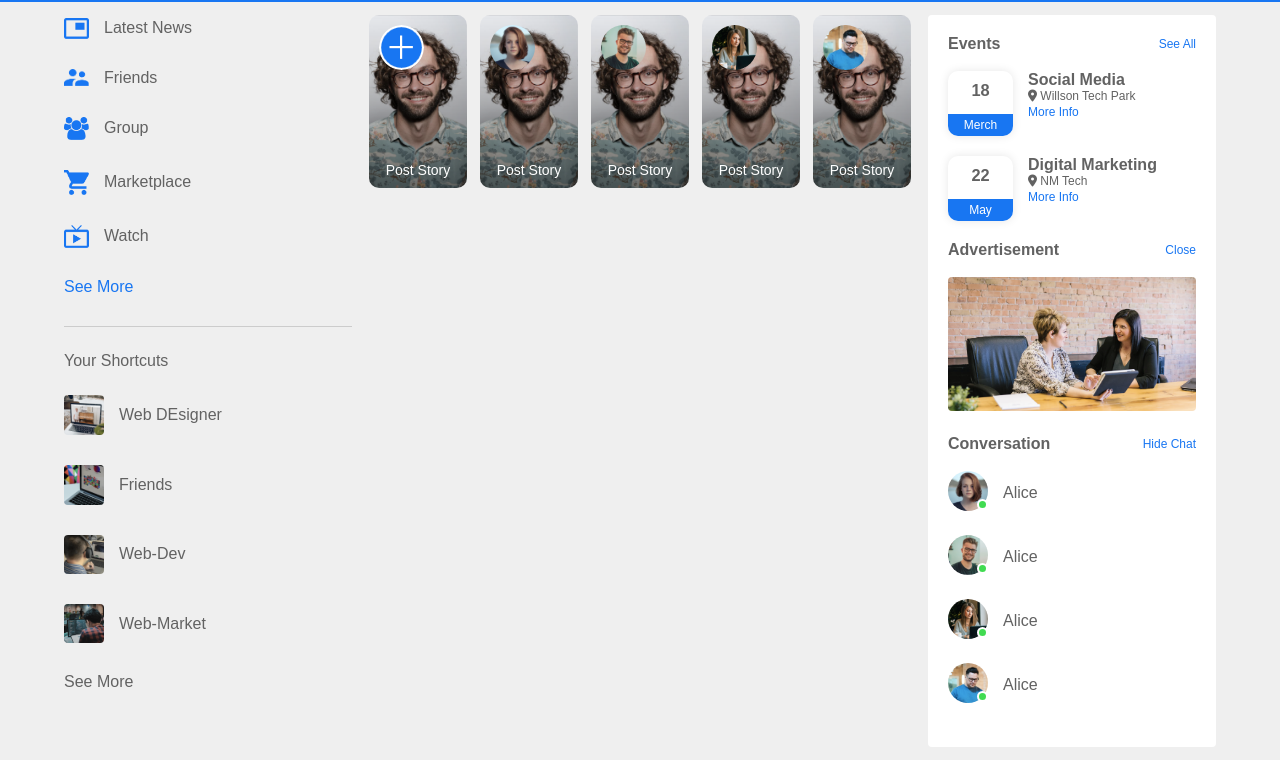
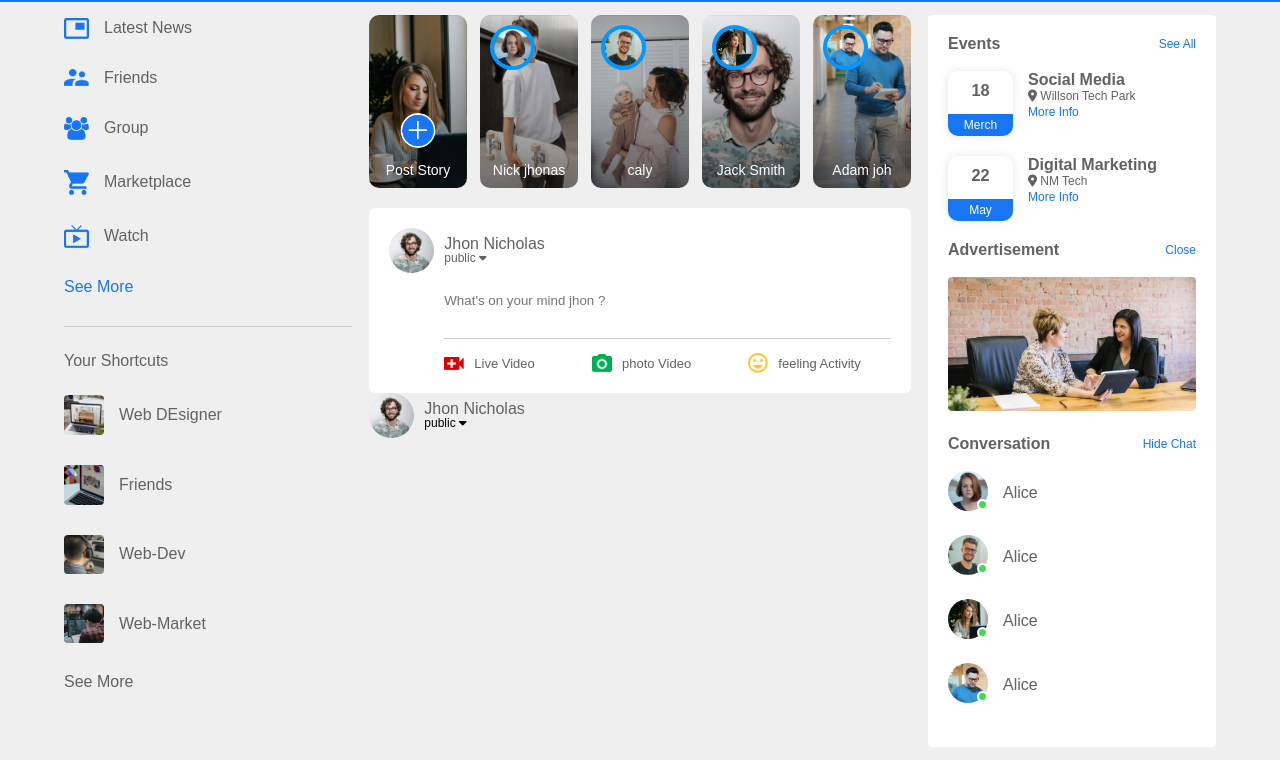
Before and after one commit to sabrinaahmednitu/Facebook, a plain HTML site: page index.html in a window 1280 px wide. Shown: the part 52-812 px from the top of the page. Drawn offline with Linux system fonts and the light colour scheme.

Commit message:
upload bar

```diff
--- a/index.html
+++ b/index.html
@@ -60,33 +60,67 @@
         </div>
       </div>
 
-      <!------- main-content --------->
+      <!-------start main-content --------->
       <div class="main-content">
+        <!-- main = story-gallery -->
         <div class="story-gallery">
-
-          <div class="story">
+          <div class="story story-1">
             <img src="images/upload.png" alt="" />
             <p>Post Story</p>
           </div>
-          <div class="story">
+          <div class="story story-2">
             <img src="images/member-1.png" alt="" />
-            <p>Post Story</p>
+            <p>Nick jhonas</p>
           </div>
-          <div class="story">
+          <div class="story story-3">
             <img src="images/member-2.png" alt="" />
-            <p>Post Story</p>
+            <p>caly</p>
           </div>
-          <div class="story">
+          <div class="story story-4">
             <img src="images/member-3.png" alt="" />
-            <p>Post Story</p>
+            <p>Jack Smith</p>
           </div>
-          <div class="story">
+          <div class="story story-5">
             <img src="images/member-4.png" alt="" />
-            <p>Post Story</p>
+            <p>Adam joh</p>
+          </div>
+        </div>
+
+        <!-- main = right post -->
+        <div class="write-post-container">
+          <div class="user-profile">
+            <img src="images/profile-pic.png" alt="" />
+            <div>
+              <p>Jhon Nicholas</p>
+              <small>public <i class="fas fa-caret-down"></i></small>
+            </div>
           </div>
 
+          <div class="post-input-container">
+            <textarea rows="3" placeholder="What's on your mind jhon ?"></textarea>
+          <div class="add-post-links">
+            <a href="#"><img src="images/live-video.png" alt="">Live Video</a>
+            <a href="#"><img src="images/photo.png" alt="">photo Video</a>
+            <a href="#"><img src="images/feeling.png" alt="">feeling Activity</a>
+          </div>
+
+          </div>
+
+
         </div>
+        <!-- main = post container -->
+    <div class="user-profile">
+            <img src="images/profile-pic.png" alt="" />
+            <div>
+              <p>Jhon Nicholas</p>
+              <small>public <i class="fas fa-caret-down"></i></small>
+            </div>
+          </div>
+
+
       </div>
+
+      <!-------end main-content --------->
 
       <!-------- right-sidebar ------>
       <div class="right-sidebar">
--- a/style.css
+++ b/style.css
@@ -237,7 +237,6 @@ nav{
         flex-basis: 18%;
         padding-top: 32%;
         position: relative;
-        background-image: linear-gradient(transparent,rgba(0,0,0,0.5)), url(images/status-1.png);
         background-position: center;
         background-size: cover;
         border-radius: 10px;
@@ -258,3 +257,91 @@ nav{
        color: white;
        font-size: 14px;
     }
+
+    .story-1{
+ background-image: linear-gradient(transparent,rgba(0,0,0,0.5)), url(images/status-4.png);
+    }
+    .story-2{
+ background-image: linear-gradient(transparent,rgba(0,0,0,0.5)), url(images/status-3.png);
+    }
+    .story-3{
+ background-image: linear-gradient(transparent,rgba(0,0,0,0.5)), url(images/status-2.png);
+    }
+    .story-4{
+ background-image: linear-gradient(transparent,rgba(0,0,0,0.5)), url(images/status-1.png);
+    }
+    .story-5{
+ background-image: linear-gradient(transparent,rgba(0,0,0,0.5)), url(images/status-5.png);
+    }
+
+
+   .story.story-1 img{
+     top: unset;
+     left: 50%;
+     bottom: 40px;
+     transform: translateX(-50%);
+     border: 0;
+     width: 35px;
+    }
+    .story.story-2 img, .story-3 img, .story-4 img, .story-5 img{
+        border: 4px solid rgb(0, 153, 255);
+    }
+
+    .write-post-container{
+        width: 100%;
+        background: #fff;
+        border-radius: 6px;
+        padding: 20px;
+        color: #626262;
+    }
+
+    .user-profile{
+        display: flex;
+        align-items: center;
+    }
+    .user-profile img{
+       width: 45px;
+       border-radius: 50%;
+       margin-right: 10px;
+    }
+    .user-profile p{
+      margin-bottom: -5px;
+      font-weight: 500;
+      color: #626262;
+    }
+    .user-profile small{
+        font-size: 12px;
+    }
+
+    .post-input-container{
+        padding-left: 55px;
+        padding-top: 20px;
+    }
+
+    .post-input-container textarea{
+       width: 100%;
+       border: 0;
+       outline: 0;
+       border-bottom: 1px solid #ccc;
+       background: transparent;
+       resize: none;
+    }
+
+    .add-post-links{
+        display: flex;
+        justify-content: space-between;
+        margin-top: 10px;
+    }
+
+     .add-post-links a{
+      text-decoration: none;
+      display: flex;
+       align-items: center;
+       color: #626262;
+       margin-right: 30px;
+       font-size: 13px;
+     }
+     .add-post-links a img{
+           width: 20px;
+           margin-right: 10px;
+     }
```
